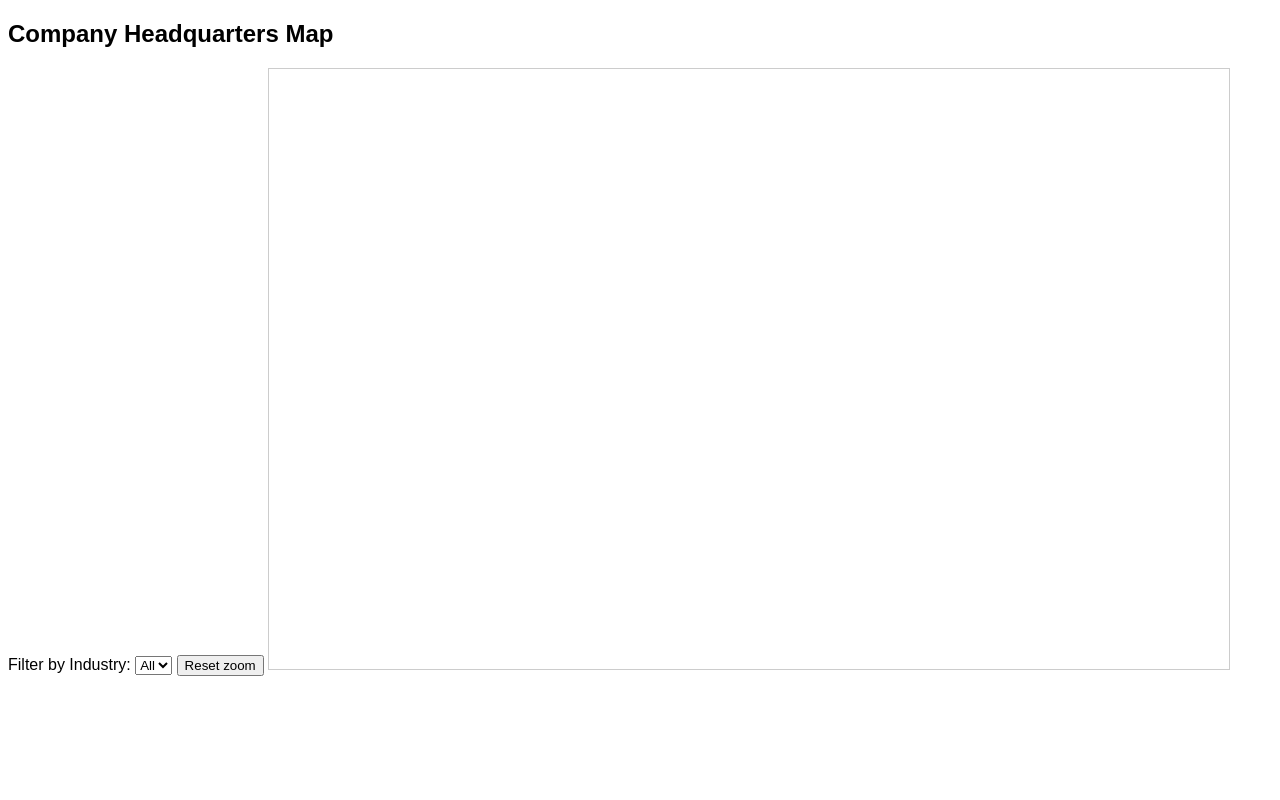
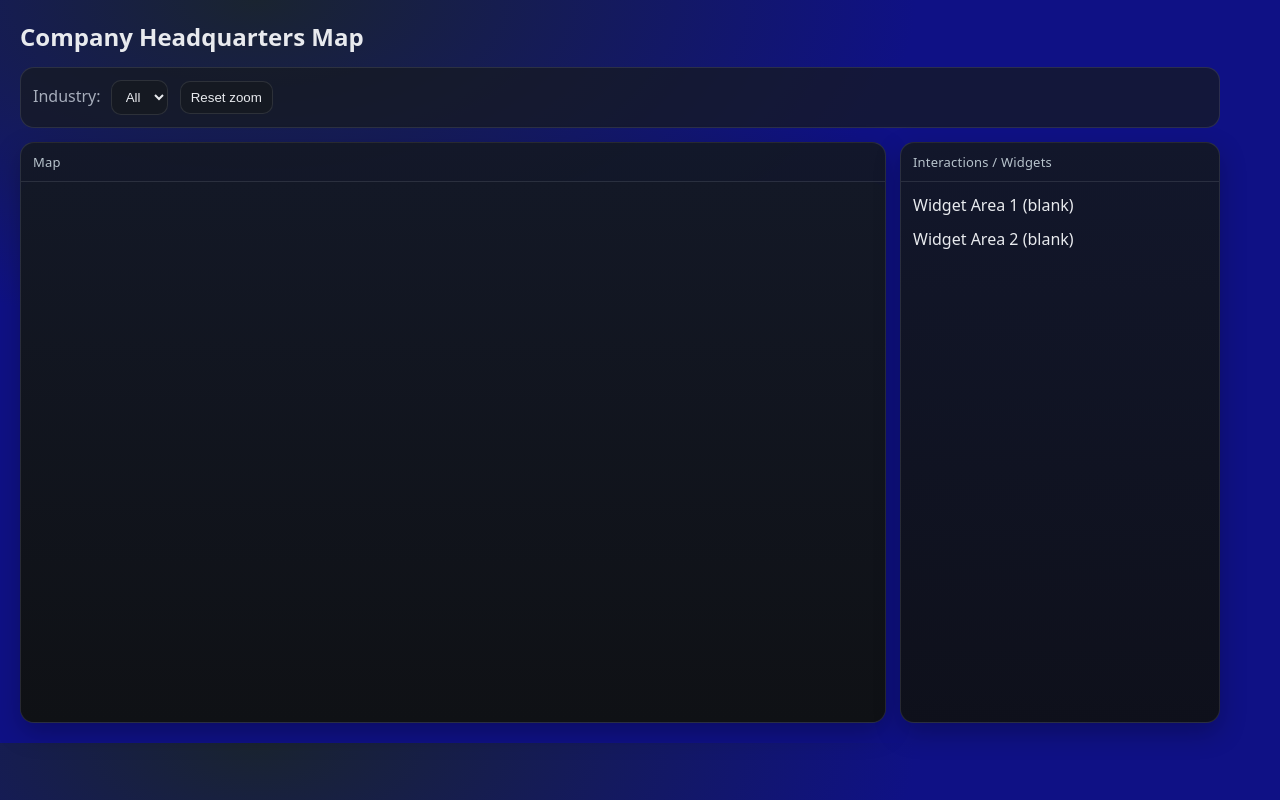
Before and after one commit to SamiMelhem/VizS-P670, a website: page public/index.html in a window 1280 px wide. Drawn offline with nearby package versions, Linux system fonts and the light colour scheme; no server answers.

Commit message:
Better Dashboard

```diff
--- a/public/index.html
+++ b/public/index.html
@@ -8,17 +8,39 @@
   <link rel="stylesheet" href="style.css">
 </head>
 <body>
+  <div id="dashboard">
     <h2>Company Headquarters Map</h2>
 
-  <label for="industryFilter">Filter by Industry:</label>
+    <div id="topbar">
+      <div>
+        <label for="industryFilter">Industry:</label>
         <select id="industryFilter">
           <option value="All">All</option>
         </select>
+      </div>
 
       <button type="button" onclick="resetMapZoom()">Reset zoom</button>
+    </div>
+
+    <div id="content">
+      <div class="panel" id="map-panel">
+        <div class="panel-header">Map</div>
+        <div class="panel-body" style="padding:0;">
+          <svg id="map" width="960" height="600"></svg>
+        </div>
+      </div>
+
+      <div class="panel" id="interactions-panel">
+        <div class="panel-header">Interactions / Widgets</div>
+        <div class="panel-body">
+          <div id="widget-area-1">Widget Area 1 (blank)</div>
+          <div id="widget-area-2" style="margin-top:12px;">Widget Area 2 (blank)</div>
+        </div>
+      </div>
+    </div>
 
     <div id="tooltip"></div>
-  <svg id="map" width="960" height="600"></svg>
+  </div>
 
   <script src="script.js"></script>
 </body>
--- a/public/style.css
+++ b/public/style.css
@@ -1,23 +1,131 @@
-body {
-    font-family: sans-serif;
+:root {
+  --bg: #0f1185;
+  --panel: #161a22;
+  --panel-2: #131826;
+  --text: #e8eaee;
+  --muted: #a6adbb;
+  --border: rgba(255, 255, 255, 0.10);
+
+  /* toned down accent (less saturated blue) */
+  --accent: #7aa6c2;
+  --accent-2: #b7c3cc;
 }
 
-svg {
-    border: 1px solid #ccc;
+* { box-sizing: border-box; }
+
+body{
+  margin: 0;
+  padding: 20px;
+  font-family: system-ui, -apple-system, Segoe UI, Roboto, Arial, sans-serif;
+  color: var(--text);
+  background: radial-gradient(1200px 600px at 20% 0%, #1a2430 0%, var(--bg) 55%);
 }
 
-circle:hover {
-    fill: red;
+h2 { margin: 0 0 14px 0; font-weight: 650; }
+
+/* --- basic dashboard layout boxes --- */
+#dashboard {
+  width: min(1200px, 100%);
 }
 
+#topbar {
+  display: flex;
+  flex-wrap: wrap;
+  gap: 10px 12px;
+  align-items: center;
+  padding: 12px;
+  border: 1px solid var(--border);
+  border-radius: 14px;
+  background: rgba(22, 26, 34, 0.75);
+}
+
+#content {
+  margin-top: 14px;
+  display: grid;
+  grid-template-columns: 1fr 320px;
+  gap: 14px;
+}
+
+@media (max-width: 980px) {
+  #content { grid-template-columns: 1fr; }
+}
+
+.panel {
+  border: 1px solid var(--border);
+  border-radius: 14px;
+  background: linear-gradient(180deg, rgba(19,24,38,0.95), rgba(15,17,21,0.95));
+  box-shadow: 0 10px 26px rgba(0,0,0,0.25);
+}
+
+.panel-header {
+  padding: 10px 12px;
+  border-bottom: 1px solid var(--border);
+  color: var(--accent-2);
+  font-size: 13px;
+  letter-spacing: 0.2px;
+}
+
+.panel-body {
+  padding: 12px;
+  min-height: 120px; /* gives teammates space to start */
+}
+
+/* inputs */
+label { color: var(--muted); margin-right: 6px; }
+
+select, button {
+  background: rgba(22, 26, 34, 0.95);
+  color: var(--text);
+  border: 1px solid var(--border);
+  border-radius: 10px;
+  padding: 8px 10px;
+  outline: none;
+}
+
+button { cursor: pointer; }
+button:hover { border-color: rgba(122, 166, 194, 0.55); }
+
+/* map */
+#map {
+  display: block;
+  width: 100%;
+  height: auto;
+  border-radius: 14px;
+  background: linear-gradient(180deg, var(--panel-2), #0f1115);
+}
+
+/* tooltip */
 #tooltip {
-    position: absolute;
-    background: white;
-    padding: 8px;
-    border: 1px solid #ccc;
-    border-radius: 4px;
-    pointer-events: none;
-    opacity: 0;
-    font-size: 12px;
-    box-shadow: 0 2px 6px rgba(0, 0, 0, 0.2);
+  position: absolute;
+  pointer-events: none;
+  opacity: 0;
+  max-width: 260px;
+  padding: 10px 12px;
+  border-radius: 12px;
+  border: 1px solid var(--border);
+  background: rgba(22, 26, 34, 0.92);
+  backdrop-filter: blur(6px);
+  color: var(--text);
+  font-size: 13px;
+  line-height: 1.35;
+  box-shadow: 0 12px 30px rgba(0,0,0,0.35);
 }
+
+/* svg styling */
+.states path {
+  fill: rgba(255, 255, 255, 0.06);
+  stroke: rgba(255, 255, 255, 0.18);
+  stroke-width: 1;
+}
+
+.company-points circle {
+  fill: var(--accent);
+  stroke: rgba(0,0,0,0.35);
+  stroke-width: 0.6;
+}
+
+.company-points circle:hover {
+  stroke: rgba(255,255,255,0.85);
+  stroke-width: 1.2;
+  opacity: 1;
+}
```
Lines whose indentation alone changed are shown as unchanged.
